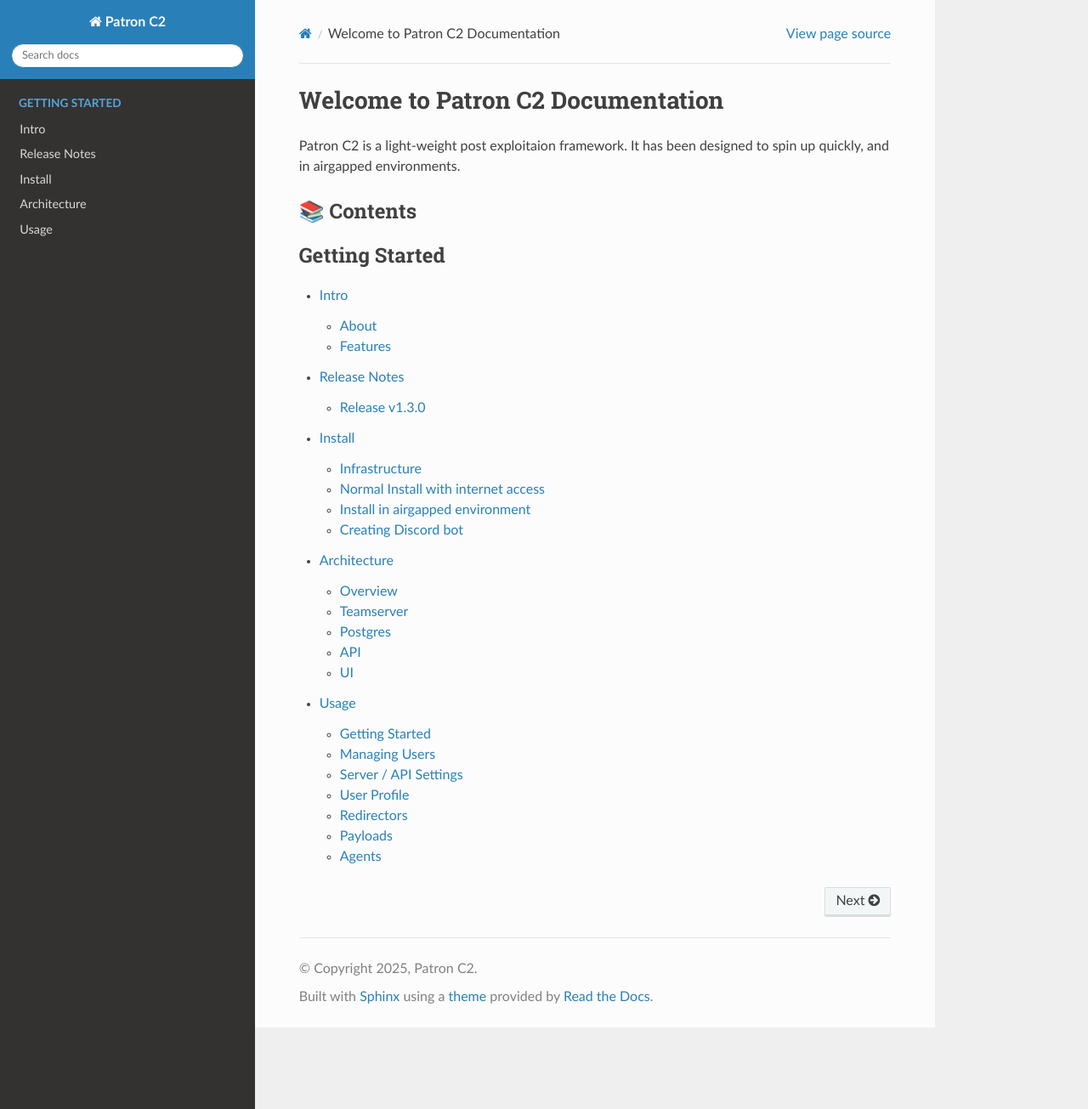
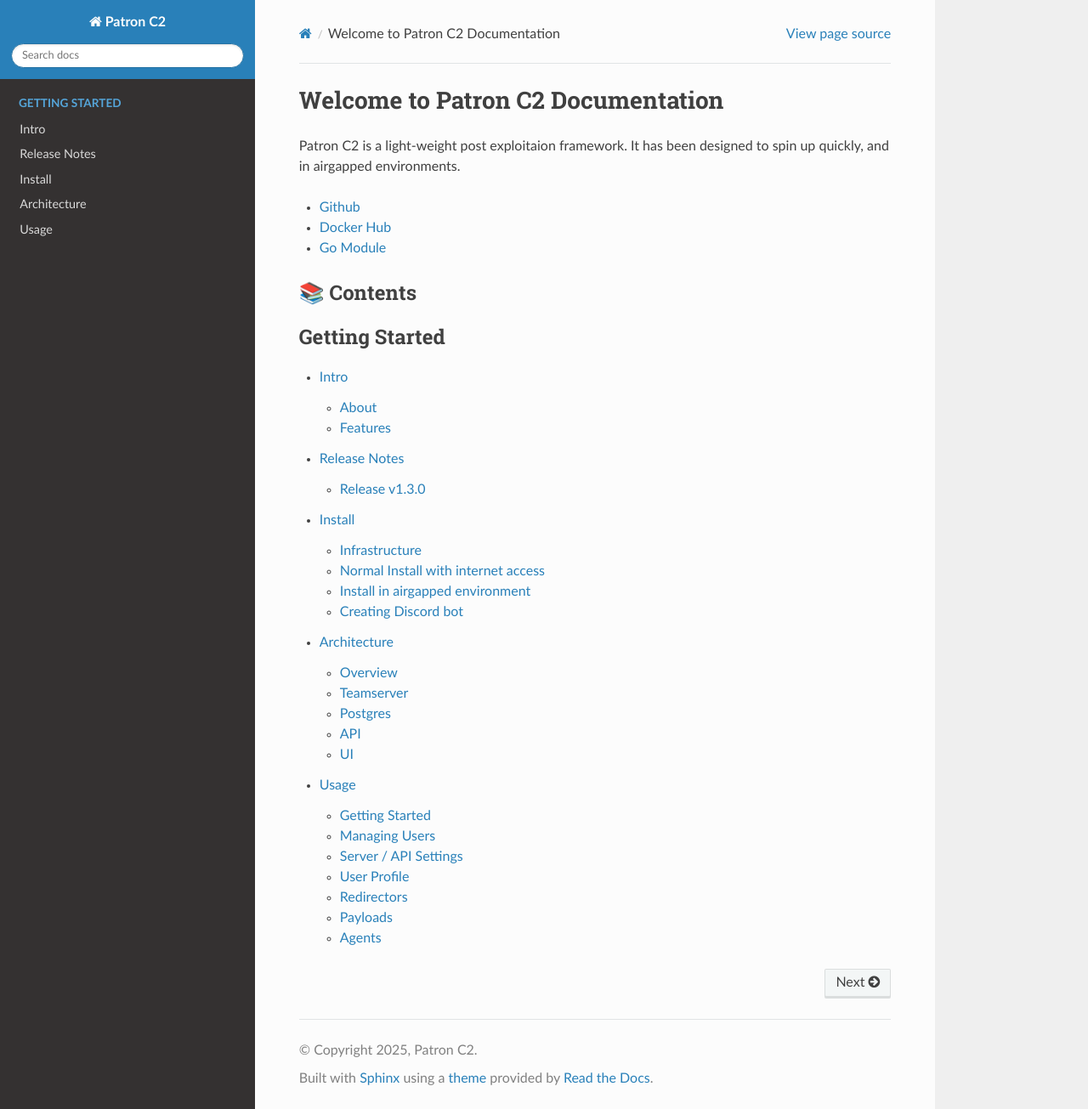
Before and after one commit to PatronC2/Documentation, a Sphinx documentation site: the page built from docs/index.md, in a window 1280 px wide and 1305 px high. Shown: the whole window at 85% size. Built offline with Sphinx 7.4.7 and the Read the Docs theme 3.1.0, drawn with Linux system fonts in a browser that asks for light colours.

Commit message:
update links

```diff
--- a/docs/index.md
+++ b/docs/index.md
@@ -2,6 +2,10 @@
 
 Patron C2 is a light-weight post exploitaion framework.
 It has been designed to spin up quickly, and in airgapped environments.
+
+* [Github](https://github.com/PatronC2/Patron)
+* [Docker Hub](https://hub.docker.com/u/patronc2)
+* [Go Module](https://pkg.go.dev/github.com/PatronC2/Patron#section-readme)
 
 ## 📚 Contents
 
```
